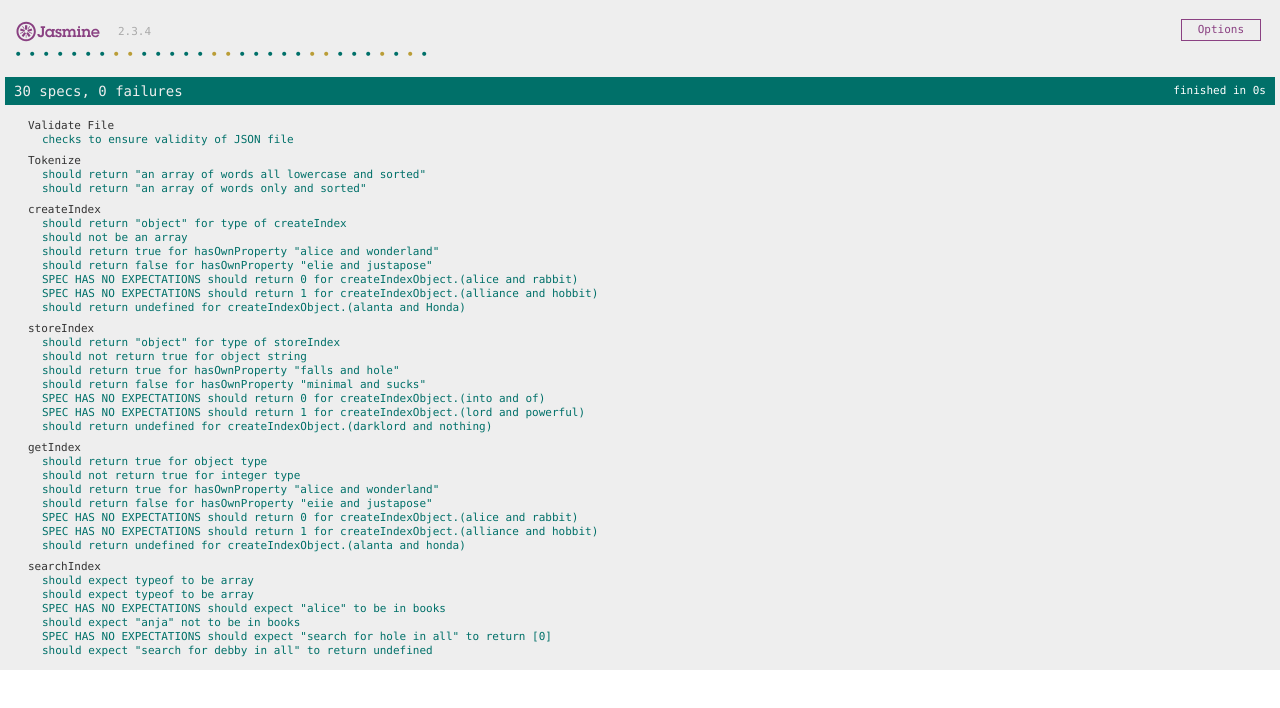
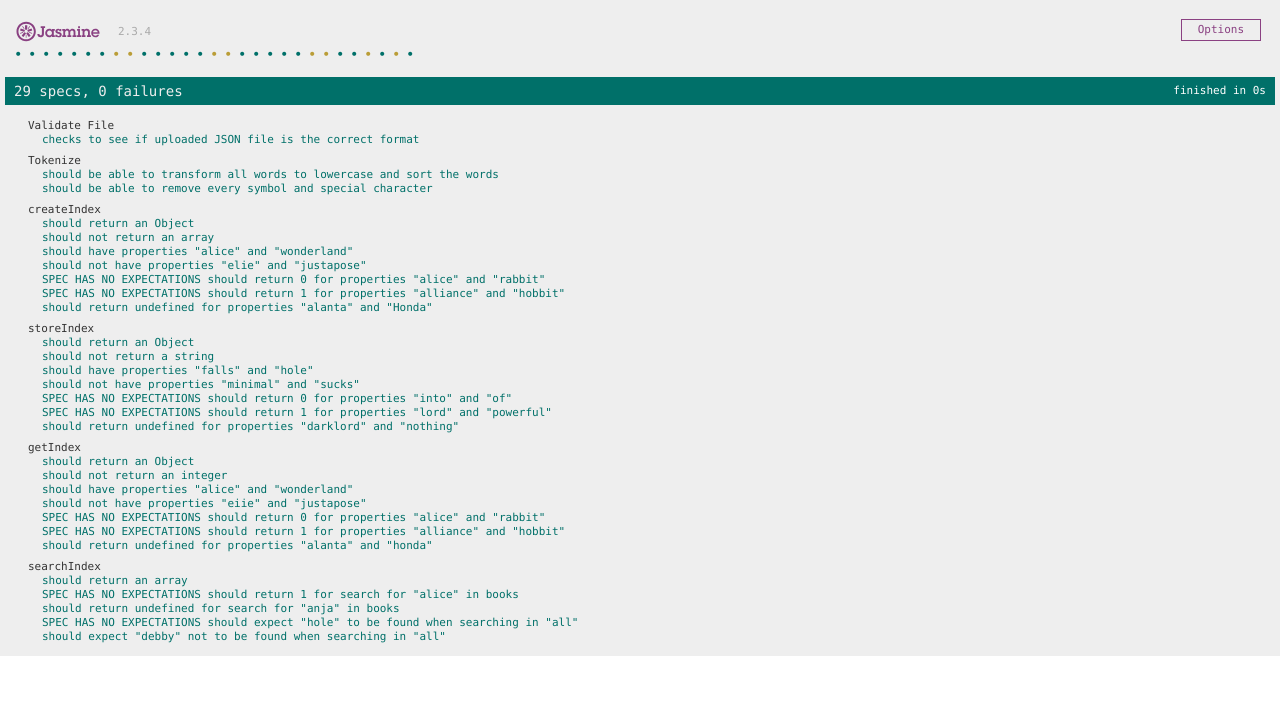
Before and after one commit to TheNachi/Inverted-Index, a website with bundled scripts: page jasmine/SpecRunner.html in a window 1280 px wide. Built offline with nearby package versions, Linux system fonts and the light colour scheme.

Commit message:
chore(hound): fixed violations

```diff
--- a/jasmine/testfiles/bundle.js
+++ b/jasmine/testfiles/bundle.js
@@ -48,6 +48,7 @@ module.exports=[
   }
 ]
 },{}],6:[function(require,module,exports){
+/* eslint-disable no-undef */
 const books = require('../books.json');
 const gotBooks = require('../gotBooks.json');
 const emptyBook = require('../emptyBook.json');
@@ -58,7 +59,7 @@ const index = new InvertedIndex();
 const property = Object.prototype.hasOwnProperty;
 
 describe('Validate File', () => {
-  it('checks to ensure validity of JSON file', () => {
+  it('checks to see if uploaded JSON file is the correct format', () => {
     expect(InvertedIndex.validateFile(invalidContent)).toBe(false);
     expect(InvertedIndex.validateFile(invalidBook)).toBe(false);
     expect(InvertedIndex.validateFile(emptyBook)).toBe(false);
@@ -68,56 +69,43 @@ describe('Validate File', () => {
 });
 
 describe('Tokenize', () => {
-  it('should return "an array of words all lowercase and sorted"', () => {
+  it('should be able to transform all words to lowercase and sort the words', () => {
     expect(InvertedIndex.tokenize(['Alice', 'In', 'Wonderland', 'What', 'is', 'she', 'Looking', 'for', 'There'])).toEqual(
             ['alice', 'for', 'in', 'is', 'looking', 'she', 'there', 'what', 'wonderland']
         );
   });
-  it('should return "an array of words only and sorted"', () => {
+  it('should be able to remove every symbol and special character', () => {
     expect(InvertedIndex.tokenize(['Ali2ce', 'In', 'Won%de#rland', 'Wh%at', 'i@s', 'she', 'Lo%oking', 'for', 'The$re'])).toEqual(
             ['alice', 'for', 'in', 'is', 'looking', 'she', 'there', 'what', 'wonderland']
         );
   });
 });
 
-// // bad
-// console.log(object.hasOwnProperty(key));
-
-// // good
-// console.log(Object.prototype.hasOwnProperty.call(object, key));
-
-// // best
-// const has = Object.prototype.hasOwnProperty; // cache the lookup once, in module scope.
-// /* or */
-// import has from 'has';
-// // ...
-// console.log(has.call(object, key));
-
 describe('createIndex ', () => {
   const createIndexObject = index.createIndex('books.json', books);
-  it('should return "object" for type of createIndex', () => {
+  it('should return an Object', () => {
     expect(typeof createIndexObject).toBe('object');
   });
-  it('should not be an array', () => {
+  it('should not return an array', () => {
     expect(typeof createIndexObject).not.toBe('array');
   });
-  it('should return true for hasOwnProperty "alice and wonderland"', () => {
-    expect(property.call(createIndexObject,'alice')).toBe(true);
-    expect(createIndexObject.hasOwnProperty('wonderland')).toBe(true);
+  it('should have properties "alice" and "wonderland"', () => {
+    expect(property.call(createIndexObject, 'alice')).toBe(true);
+    expect(property.call(createIndexObject, 'wonderland')).toBe(true);
   });
-  it('should return false for hasOwnProperty "elie and justapose"', () => {
-    expect(createIndexObject.hasOwnProperty('eiie')).toBe(false);
-    expect(createIndexObject.hasOwnProperty('justapose')).toBe(false);
+  it('should not have properties "elie" and "justapose"', () => {
+    expect(property.call(createIndexObject, 'eiie')).toBe(false);
+    expect(property.call(createIndexObject, 'justapose')).toBe(false);
   });
-  it('should return 0 for createIndexObject.(alice and rabbit)', () => {
+  it('should return 0 for properties "alice" and "rabbit"', () => {
     expect(createIndexObject.alice).toBe[0];
     expect(createIndexObject.rabbit).toBe[0];
   });
-  it('should return 1 for createIndexObject.(alliance and hobbit)', () => {
+  it('should return 1 for properties "alliance" and "hobbit"', () => {
     expect(createIndexObject.alliance).toBe[1];
     expect(createIndexObject.hobbit).toBe[1];
   });
-  it('should return undefined for createIndexObject.(alanta and Honda)', () => {
+  it('should return undefined for properties "alanta" and "Honda"', () => {
     expect(createIndexObject.alanta).toBe(undefined);
     expect(createIndexObject.Honda).toBe(undefined);
   });
@@ -167,29 +155,29 @@ describe('storeIndex', () => {
     'unusual',
     'wizard']];
   const search = index.storeIndex(books, bookArray);
-  it('should return "object" for type of storeIndex', () => {
+  it('should return an Object', () => {
     expect(typeof search).toBe('object');
   });
-  it('should not return true for object string', () => {
+  it('should not return a string', () => {
     expect(typeof search).not.toBe('string');
   });
-  it('should return true for hasOwnProperty "falls and hole"', () => {
-    expect(search.hasOwnProperty('falls')).toBe(true);
-    expect(search.hasOwnProperty('hole')).toBe(true);
+  it('should have properties "falls" and "hole"', () => {
+    expect(property.call(search, 'falls')).toBe(true);
+    expect(property.call(search, 'hole')).toBe(true);
   });
-  it('should return false for hasOwnProperty "minimal and sucks"', () => {
-    expect(search.hasOwnProperty('minimal')).toBe(false);
-    expect(search.hasOwnProperty('sucks')).toBe(false);
+  it('should not have properties "minimal" and "sucks"', () => {
+    expect(property.call(search, 'minimal')).toBe(false);
+    expect(property.call(search, 'sucks')).toBe(false);
   });
-  it('should return 0 for createIndexObject.(into and of)', () => {
+  it('should return 0 for properties "into" and "of"', () => {
     expect(search.into).toBe[0];
     expect(search.of).toBe[0];
   });
-  it('should return 1 for createIndexObject.(lord and powerful)', () => {
+  it('should return 1 for properties "lord" and "powerful"', () => {
     expect(search.lord).toBe[1];
     expect(search.powerful).toBe[1];
   });
-  it('should return undefined for createIndexObject.(darklord and nothing)', () => {
+  it('should return undefined for properties "darklord" and "nothing"', () => {
     expect(search.darklord).toBe(undefined);
     expect(search.nothing).toBe(undefined);
   });
@@ -197,29 +185,29 @@ describe('storeIndex', () => {
 
 describe('getIndex', () => {
   const get = index.getIndex(books);
-  it('should return true for object type ', () => {
+  it('should return an Object ', () => {
     expect(typeof get).toBe('object');
   });
-  it('should not return true for integer type ', () => {
+  it('should not return an integer', () => {
     expect(typeof get).not.toBe('integer');
   });
-  it('should return true for hasOwnProperty "alice and wonderland"', () => {
-    expect(get.hasOwnProperty('alice')).toBe(true);
-    expect(get.hasOwnProperty('wonderland')).toBe(true);
+  it('should have properties "alice" and "wonderland"', () => {
+    expect(property.call(get, 'alice')).toBe(true);
+    expect(property.call(get, 'wonderland')).toBe(true);
   });
-  it('should return false for hasOwnProperty "eiie and justapose"', () => {
-    expect(get.hasOwnProperty('eiie')).toBe(false);
-    expect(get.hasOwnProperty('justapose')).toBe(false);
+  it('should not have properties "eiie" and "justapose"', () => {
+    expect(property.call(get, 'eiie')).toBe(false);
+    expect(property.call(get, 'justapose')).toBe(false);
   });
-  it('should return 0 for createIndexObject.(alice and rabbit)', () => {
+  it('should return 0 for properties "alice" and "rabbit"', () => {
     expect(get.alice).toBe[0];
     expect(get.rabbit).toBe[0];
   });
-  it('should return 1 for createIndexObject.(alliance and hobbit)', () => {
+  it('should return 1 for properties "alliance" and "hobbit"', () => {
     expect(get.alliance).toBe[1];
     expect(get.hobbit).toBe[1];
   });
-  it('should return undefined for createIndexObject.(alanta and honda)', () => {
+  it('should return undefined for properties "alanta" and "honda"', () => {
     expect(get.alanta).toBe(undefined);
     expect(get.Honda).toBe(undefined);
   });
@@ -232,23 +220,20 @@ describe('searchIndex', () => {
   const search2 = index.searchIndex(books, 'anja');
   const search3 = index.searchIndex('all', 'hole');
   const search4 = index.searchIndex('all', 'debby');
-  it('should expect typeof to be array', () => {
+  it('should return an array', () => {
     expect(Array.isArray(search)).toBe(true);
-  });
-  it('should expect typeof to be array', () => {
     expect(Array.isArray(search3)).toBe(true);
   });
-  it('should expect "alice" to be in books', () => {
+  it('should return 1 for search for "alice" in books', () => {
     expect(search[0].alice).toBe[1];
   });
-  it('should expect "anja" not to be in books ', () => {
+  it('should return undefined for search for "anja" in books ', () => {
     expect(search2[0].anja).toBe(undefined);
   });
-  it('should expect "search for hole in all" to return [0]', () => {
-    console.log('here', search3[0]['books.json']);
+  it('should expect "hole" to be found when searching in "all"', () => {
     expect(search3[0]['books.json']).toBe[{ hole: [0] }];
   });
-  it('should expect "search for debby in all" to return undefined', () => {
+  it('should expect "debby" not to be found when searching in "all"', () => {
     expect(search4.debby).toBe(undefined);
   });
 });
```
Also changed, not shown: jasmine/spec/spec.js (+30 -44 lines), src/js/app.js (+8 -7 lines), src/js/inverted-index.js (+21 -21 lines), README.md, dist/spec.html.
